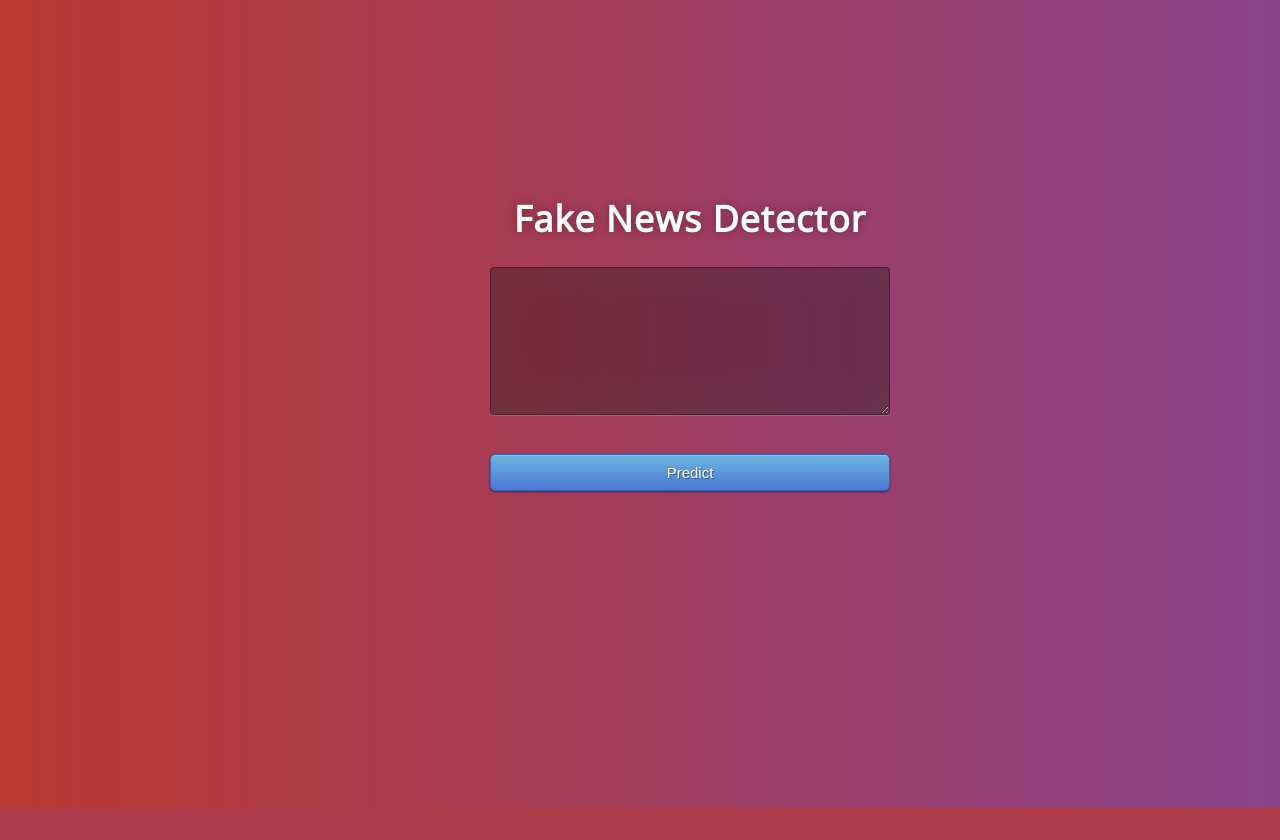
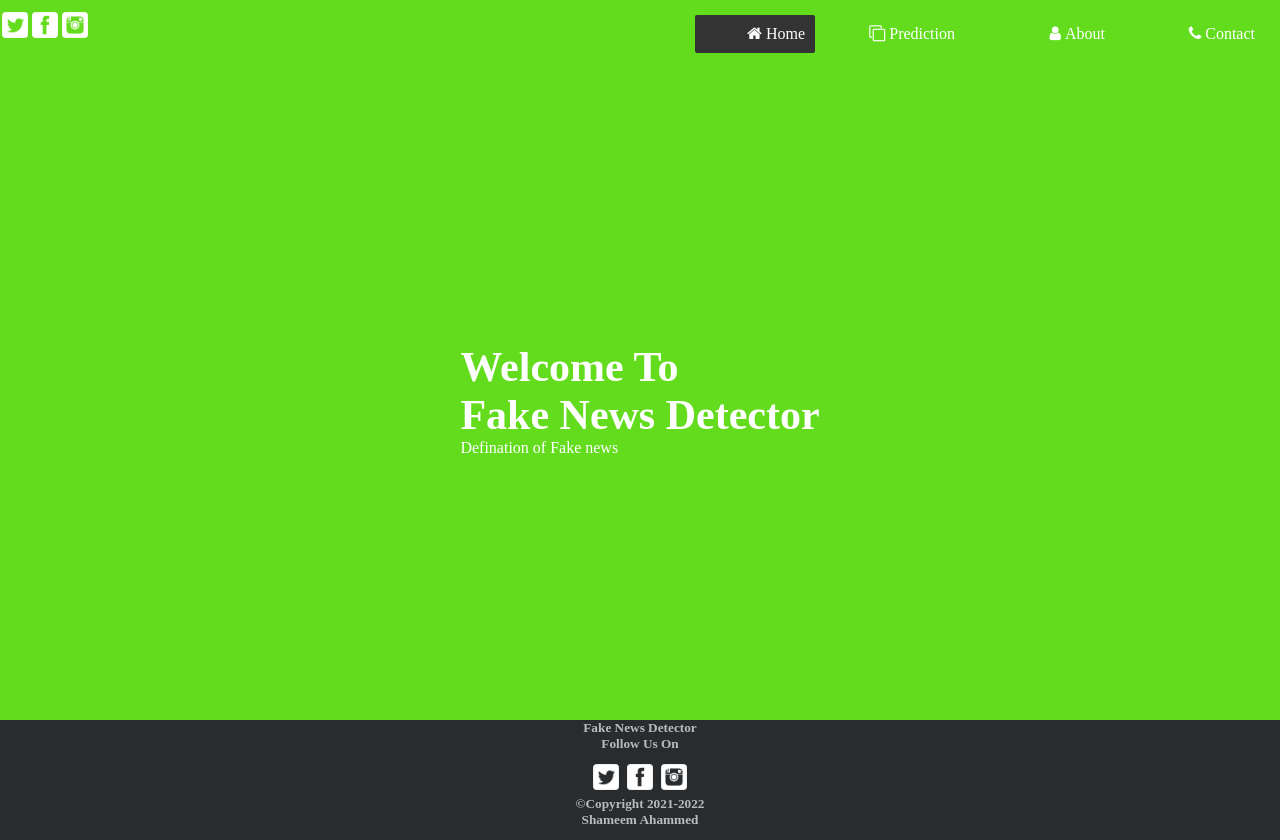
Before and after one commit to shameem17/Fake_News_Detection, a Flask app: page / in a window 1280 px wide. Before the commit the page ends 808 px from the top, so only its background shows below. Run offline with Flask 3, Linux system fonts and the light colour scheme; parts of the project's set-up code (start-up, migrations or seed data) failed here and were passed over.

Commit message:
newfiles

```diff
--- a/app.py
+++ b/app.py
@@ -1,3 +1,5 @@
+
+# import packages
 from flask import Flask, render_template, request
 from sklearn.feature_extraction.text import TfidfVectorizer
 import pickle
@@ -5,26 +7,23 @@ import pandas as pd
 from sklearn.model_selection import train_test_split
 import re
 import string
+import os
+from sklearn.feature_extraction.text import TfidfVectorizer
 
 
 app=Flask(__name__)
-fake_news=pd.read_csv("Fake.csv")
-true_news=pd.read_csv("True.csv")
-fake_news["label"]=False
-true_news["label"]=True
-fake_manual_testing=fake_news.tail(1000)
-for i in range(23480,22480,-1):
-    fake_news.drop([i],axis=0,inplace=True)
 
-true_manual_testing=true_news.tail(1000)
-for i in range(21416,20416,-1):
-    true_news.drop([i],axis=0,inplace=True)
+#  import pictures for webview
+picFolder = os.path.join('static','pic')
 
-manual_testing=pd.concat([true_manual_testing, fake_manual_testing], axis=0)
+app.config['UPLOAD_FOLDER'] = picFolder
 
-marged_data=pd.concat([fake_news, true_news], axis=0)
-temp=marged_data.drop(["title","subject","date"], axis=1)
-temp=temp.sample(frac=1)
+
+# Load both the saved model and the fitted vectorizer
+with open('model_and_vectorizer.pkl', 'rb') as f:
+    vectorization, model = pickle.load(f)
+
+
 
 def word_process(text):
     text=text.lower()
@@ -37,61 +36,58 @@ def word_process(text):
     text=re.sub('\w*\d\w*','',text)
     return text
 
-
-temp["text"]=temp["text"].apply(word_process)
-x=temp["text"]
-y=temp["label"]
-
-x_train,x_test,y_train,y_test=train_test_split(x,y,test_size=0.25)
-###vectorize
-###from sklearn.feature_extraction.text import TfidfVectorizer
-vectorization =TfidfVectorizer()
-xv_train=vectorization.fit_transform(x_train)
-xv_test=vectorization.transform(x_test)
-
-###logistic regression
-from sklearn.linear_model import LogisticRegression
-LR=LogisticRegression()
-LR.fit(xv_train,y_train)
-LogisticRegression()
-predict_LR=LR.predict(xv_test)
-prob_LR=LR.predict_proba(xv_test)
-
-a=1.0;
+a=1.0
 def output_label(n):
     if n==False:
         return "Fake"
     else:
         return "True"
-
+# you can add the saved model but you need to do all the data processing for the input
 def manual_testing(news):
     testing_news={"text":[news]}
     new_def_test=pd.DataFrame(testing_news)
     new_def_test["text"]=new_def_test["text"].apply(word_process)
     new_x_test=new_def_test["text"]
     new_xv_test= vectorization.transform(new_x_test)
-    predict_LR= LR.predict(new_xv_test)
-    prob_LR=LR.predict_proba(new_xv_test)
-    a=prob_LR[0][1]
-    print(a)
-    result=output_label(predict_LR)
+    predict_rfc=model.predict(new_xv_test)
+    prob_rfc=model.predict_proba(new_xv_test)
+    a=prob_rfc[0][1]
+    result=output_label(predict_rfc)
     return result
 
+twt = os.path.join(app.config['UPLOAD_FOLDER'],'twitter.png')
+fb = os.path.join(app.config['UPLOAD_FOLDER'],'facebook.png')
+ins = os.path.join(app.config['UPLOAD_FOLDER'],'instagram.png')
 
+# define the route
 @app.route('/')
 def home():
-    return render_template('index.html')
+    return render_template('home.html',img1=twt,fbp=fb,inst=ins) #pass the parameters
 
+@app.route('/about')
+def about():
+    return render_template('about.html',img1=twt,fbp=fb,inst=ins)
+@app.route('/predt')
+def predt():
+     return render_template('index.html',img1=twt,fbp=fb,inst=ins)
+
+@app.route('/cont')
+def cont():
+     return render_template('contact.html',img1=twt,fbp=fb,inst=ins)
+
+@app.route('/home2')
+def home2():
+     return render_template('home.html',img1=twt,fbp=fb,inst=ins)
 
 @app.route('/predict', methods=['POST'])
 def predict():
     if request.method == 'POST':
         message = request.form['message']
         pred = manual_testing(message)
-        print(pred)
-        return render_template('index.html', prediction=pred)
+
+        return render_template('index.html', prediction=pred,img1=twt,fbp=fb,inst=ins)
     else:
-        return render_template('index.html', prediction="Something went wrong")
+        return render_template('index.html', prediction="Something went wrong",img1=twt,fbp=fb,inst=ins)
 
 if __name__ == '__main__':
     app.run(debug=True)
--- a/static/style.css
+++ b/static/style.css
@@ -1,59 +1,111 @@
-@import url(https://fonts.googleapis.com/css?family=Open+Sans);
-.btn { display: inline-block; *display: inline; *zoom: 1; padding: 4px 10px 4px; margin-bottom: 0; font-size: 13px; line-height: 18px; color: #333333; text-align: center;text-shadow: 0 1px 1px rgba(255, 255, 255, 0.75); vertical-align: middle; background-color: #f5f5f5; background-image: -moz-linear-gradient(top, #ffffff, #e6e6e6); background-image: -ms-linear-gradient(top, #ffffff, #e6e6e6); background-image: -webkit-gradient(linear, 0 0, 0 100%, from(#ffffff), to(#e6e6e6)); background-image: -webkit-linear-gradient(top, #ffffff, #e6e6e6); background-image: -o-linear-gradient(top, #ffffff, #e6e6e6); background-image: linear-gradient(top, #ffffff, #e6e6e6); background-repeat: repeat-x; filter: progid:dximagetransform.microsoft.gradient(startColorstr=#ffffff, endColorstr=#e6e6e6, GradientType=0); border-color: #e6e6e6 #e6e6e6 #e6e6e6; border-color: rgba(0, 0, 0, 0.1) rgba(0, 0, 0, 0.1) rgba(0, 0, 0, 0.25); border: 1px solid #e6e6e6; -webkit-border-radius: 4px; -moz-border-radius: 4px; border-radius: 4px; -webkit-box-shadow: inset 0 1px 0 rgba(255, 255, 255, 0.2), 0 1px 2px rgba(0, 0, 0, 0.05); -moz-box-shadow: inset 0 1px 0 rgba(255, 255, 255, 0.2), 0 1px 2px rgba(0, 0, 0, 0.05); box-shadow: inset 0 1px 0 rgba(255, 255, 255, 0.2), 0 1px 2px rgba(0, 0, 0, 0.05); cursor: pointer; *margin-left: .3em; }
-.btn:hover, .btn:active, .btn.active, .btn.disabled, .btn[disabled] { background-color: #e6e6e6; }
-.btn-large { padding: 9px 14px; font-size: 15px; line-height: normal; -webkit-border-radius: 5px; -moz-border-radius: 5px; border-radius: 5px; }
-.btn:hover { color: #333333; text-decoration: none; background-color: #e6e6e6; background-position: 0 -15px; -webkit-transition: background-position 0.1s linear; -moz-transition: background-position 0.1s linear; -ms-transition: background-position 0.1s linear; -o-transition: background-position 0.1s linear; transition: background-position 0.1s linear; }
-.btn-primary, .btn-primary:hover { text-shadow: 0 -1px 0 rgba(0, 0, 0, 0.25); color: #ffffff; }
-.btn-primary.active { color: rgba(255, 255, 255, 0.75); }
-.btn-primary { background-color: #4a77d4; background-image: -moz-linear-gradient(top, #6eb6de, #4a77d4); background-image: -ms-linear-gradient(top, #6eb6de, #4a77d4); background-image: -webkit-gradient(linear, 0 0, 0 100%, from(#6eb6de), to(#4a77d4)); background-image: -webkit-linear-gradient(top, #6eb6de, #4a77d4); background-image: -o-linear-gradient(top, #6eb6de, #4a77d4); background-image: linear-gradient(top, #6eb6de, #4a77d4); background-repeat: repeat-x; filter: progid:dximagetransform.microsoft.gradient(startColorstr=#6eb6de, endColorstr=#4a77d4, GradientType=0);  border: 1px solid #3762bc; text-shadow: 1px 1px 1px rgba(0,0,0,0.4); box-shadow: inset 0 1px 0 rgba(255, 255, 255, 0.2), 0 1px 2px rgba(0, 0, 0, 0.5); }
-.btn-primary:hover, .btn-primary:active, .btn-primary.active, .btn-primary.disabled, .btn-primary[disabled] { filter: none; background-color: #4a77d4; }
-.btn-block { width: 100%; display:block; }
-
-* { -webkit-box-sizing:border-box; -moz-box-sizing:border-box; -ms-box-sizing:border-box; -o-box-sizing:border-box; box-sizing:border-box; }
-
-html { width: 100%; height:100%; overflow:hidden; }
-
-body {
-	width: 100%;
-	height:100%;
-	font-family: 'Open Sans', sans-serif;
-	background: #092756;
-	color: #fff;
-	font-size: 18px;
-	text-align:center;
-	letter-spacing:1.2px;
-	background: linear-gradient(to left, #89428a, #ba382f);
-	filter: progid:DXImageTransform.Microsoft.gradient( startColorstr='#3E1D6D', endColorstr='#092756',GradientType=1 );
+*{
+	margin: 0;
+	padding: 0;
+	box-sizing: border-box;
+	font-family: Century Gothic;
+}
+header
+{
+	background-color: rgb(100,220,30);
+	background-size: cover;
+	height: 90vh;
+	background-position: absolute;
 
 }
-.login {
+.home-menu
+{
+	background-color: rgb(100,220,30);
+	text-align: right;
+}
+.home-menu ul
+{
+
+	display: inline-flex;
+	list-style: none;
+	color: #fff;
+
+}
+.home-menu ul li
+{
+
+	width: 120px;
+	margin: 15px;
+	padding: 10px;
+
+}
+.home-menu ul li a
+{
+
+	text-decoration: none;
+	color: #fff;
+}
+.active,.home-menu ul li:hover
+{
+	background-color: #333;
+
+	border-radius: 2px;
+}
+.home-menu .fa
+{
+	margin-right: 4px;
+}
+.logo img
+{
+	float: left;
+	width: 30px;
+	height: 30px;
+	padding: 2px;
+	margin-top: 10px;
+
+}
+.title{
 	position: absolute;
-	top: 40%;
+	top: 50%;
 	left: 50%;
-	margin: -150px 0 0 -150px;
-	width:400px;
-	height:400px;
+	align-content: center;
+	transform: translate(-50%,-50%);
+
+}
+.title{
+	position: absolute;
+	top: 50%;
+	left: 50%;
+	align-content: center;
+	transform: translate(-50%,-50%);
+	color: #fff;
+
+}
+.title h3{
+	color: #fff;
+	font-size: 40px;
+}
+.title h5{
+	color: black;
+	font-size: 14px;
+}
+.title h1{
+	color: #fff;
+	font-size: 42px;
 }
 
-.login h1 { color: #fff; text-shadow: 0 0 10px rgba(0,0,0,0.3); letter-spacing:1px; text-align:center; }
+footer {
+  position: relative;
+  top: 80%;
+  left: 0%;
+  bottom: 0%;
+  width: 100%;
+  height: 15vh;
+  background-color: #292c2f;
+  color: #bbb;
+  text-align: center;
 
-textarea {
-	width: 100%;
-	margin-bottom: 10px;
-	background: rgba(0,0,0,0.3);
-	border: none;
-	outline: none;
-	padding: 10px;
-	font-size: 25px;
-	color: #fff;
-	text-shadow: 1px 1px 1px rgba(0,0,0,0.3);
-	border: 1px solid rgba(0,0,0,0.3);
-	border-radius: 4px;
-	box-shadow: inset 0 -5px 45px rgba(100,100,100,0.2), 0 1px 1px rgba(255,255,255,0.2);
-	-webkit-transition: box-shadow .5s ease;
-	-moz-transition: box-shadow .5s ease;
-	-o-transition: box-shadow .5s ease;
-	-ms-transition: box-shadow .5s ease;
-	transition: box-shadow .5s ease;
 }
-input:focus { box-shadow: inset 0 -5px 45px rgba(100,100,100,0.4), 0 1px 1px rgba(255,255,255,0.2); }
+.logo2 img
+{
+	float: center;
+	width: 30px;
+	height: 30px;
+	padding: 2px;
+	margin-top: 10px;
+
+}
--- /dev/null
+++ b/templates/home.html
@@ -0,0 +1,47 @@
+<!DOCTYPE html>
+<html>
+<head>
+	<title>Home|Fake News Detector</title>
+	<link rel="stylesheet" type="text/css" href="{{ url_for('static', filename='style.css') }}">
+	<link rel="stylesheet" type="text/css" href="https://stackpath.bootstrapcdn.com/font-awesome/4.7.0/css/font-awesome.min.css">
+</head>
+<body>
+     <section>
+     <header>
+    <div class="home-menu">
+          <div class="logo">
+               <a href="https://twitter.com/Shameem_22"><img src="{{ img1 }}"></a>
+               <a href="https://www.facebook.com/shameem.ahammed.94"><img src="{{ fbp }}"></a>
+               <a href="#"><img src="{{ inst }}"></a>
+          </div>
+     	<ul>
+     		<ul>
+     		<li class="active"><i class="fa fa-home"></i><a href="{{ url_for('home2') }}">Home</a></li>
+               <li><a href="{{ url_for('predt') }}"><i class="fa fa-clone"></i>Prediction</a></li>
+               <li ><a href="{{ url_for('about') }}"><i class="fa fa-user"></i>About</a></li>
+               <li><a href="{{ url_for('cont') }}"><i class="fa fa-phone"></i>Contact</a></li>
+     	</ul>
+     </div>
+
+     <div class="title">
+          <h1>Welcome To <br>Fake News Detector</h1>
+          <p>Defination of Fake news</p>
+          <h5></h5>
+        </div>
+
+</header>
+</section>
+<section>
+     <footer>
+          <h5>Fake News Detector<br>Follow Us On</h5>
+          <div class="logo2">
+                <a href="https://twitter.com/Shameem_22"><img src="{{ img1 }}"></a>
+               <a href="https://www.facebook.com/shameem.ahammed.94"><img src="{{ fbp }}"></a>
+               <a href="#"><img src="{{ inst }}"></a>
+          </div>
+          <h5><span>&copy</span>Copyright 2021-2022 <br> Shameem Ahammed</h5>
+     </footer>
+
+</section>
+</body>
+</html>
--- a/templates/index.html
+++ b/templates/index.html
@@ -1,36 +1,57 @@
 <!DOCTYPE html>
-<html >
+<html>
 <head>
-  <meta charset="UTF-8">
-  <title>Fake News Detection </title>
-  <link href='https://fonts.googleapis.com/css?family=Pacifico' rel='stylesheet' type='text/css'>
-<link href='https://fonts.googleapis.com/css?family=Arimo' rel='stylesheet' type='text/css'>
-<link href='https://fonts.googleapis.com/css?family=Hind:300' rel='stylesheet' type='text/css'>
-<link href='https://fonts.googleapis.com/css?family=Open+Sans+Condensed:300' rel='stylesheet' type='text/css'>
-<link rel="stylesheet" href="{{ url_for('static', filename='style.css') }}">
-
+	<title>Predictor|Fake News Detector</title>
+	<link rel="stylesheet" type="text/css" href="{{ url_for('static', filename='style.css') }}">
+	<link rel="stylesheet" type="text/css" href="https://stackpath.bootstrapcdn.com/font-awesome/4.7.0/css/font-awesome.min.css">
 </head>
-
 <body>
- <div class="login">
-	<h1>Fake News  Detector</h1>
-
+     <section>
+     <header>
+     <div class="home-menu">
+          <div class="logo">
+               <a href="https://twitter.com/Shameem_22"><img src="{{ img1 }}"></a>
+               <a href="https://www.facebook.com/shameem.ahammed.94"><img src="{{ fbp }}"></a>
+               <a href="#"><img src="{{ inst }}"></a>
+          </div>
+     	<ul>
+     		<ul>
+     		<li><i class="fa fa-home"></i><a href="{{ url_for('home2') }}">Home</a></li>
+     		<li class="active"><a href="{{ url_for('predt') }}"><i class="fa fa-clone"></i>Prediction</a></li>
+     		<li><a href="{{ url_for('about') }}"><i class="fa fa-user"></i>About</a></li>
+     		<li><a href="{{ url_for('cont') }}"><i class="fa fa-phone"></i>Contact</a></li>
+     	</ul>
+     </div>
+     <div class="title">
+          <label style="color:white">Input News</label>
           <form action="{{ url_for('predict')}}" method="POST">
      <textarea  name="message" rows="6" cols="50" required="required" style="font-size: 14pt"></textarea>
-		<br> </br>
-        <button type="submit" class="btn btn-primary btn-block btn-large">Predict</button>
+          <br> <br>
+          <button type="submit" class="btn1">Predict</button>
 
-        	<div class="results">
 
      {% if prediction == 'Fake'%}
      <h2 style="color:red;">Fake News </h2>
      {% elif prediction == 'True'%}
-				<h2 style="color:green;"><b>True News</b></h2>
+      <h2 style="color:white;"><b>True News</b></h2>
      {% endif %}
 
 
         </div>
 
-    </form>
+</header>
+</section>
+<section>
+     <footer>
+          <h5>Fake News Detector<br>Follow Us On</h5>
+          <div class="logo2">
+               <a href="https://twitter.com/Shameem_22"><img src="{{ img1 }}"></a>
+               <a href="https://www.facebook.com/shameem.ahammed.94"><img src="{{ fbp }}"></a>
+               <a href="#"><img src="{{ inst }}"></a>
+          </div>
+          <h5><span>&copy</span>Copyright 2021-2022 <br>Shameem Ahammed</h5>
+     </footer>
 
-</div>
+</section>
+</body>
+</html>
```
Also changed, not shown: templates/about.html (added, +52 -0 lines), templates/contact.html (added, +47 -0 lines), templates/index2.htm (deleted, +0 -46 lines), templates/style.css (deleted, +0 -85 lines), README.md, static/pic/facebook.png (added), static/pic/instagram.png (added), static/pic/twitter.png (added), 2 other files. Lines whose indentation alone changed are shown as unchanged.
